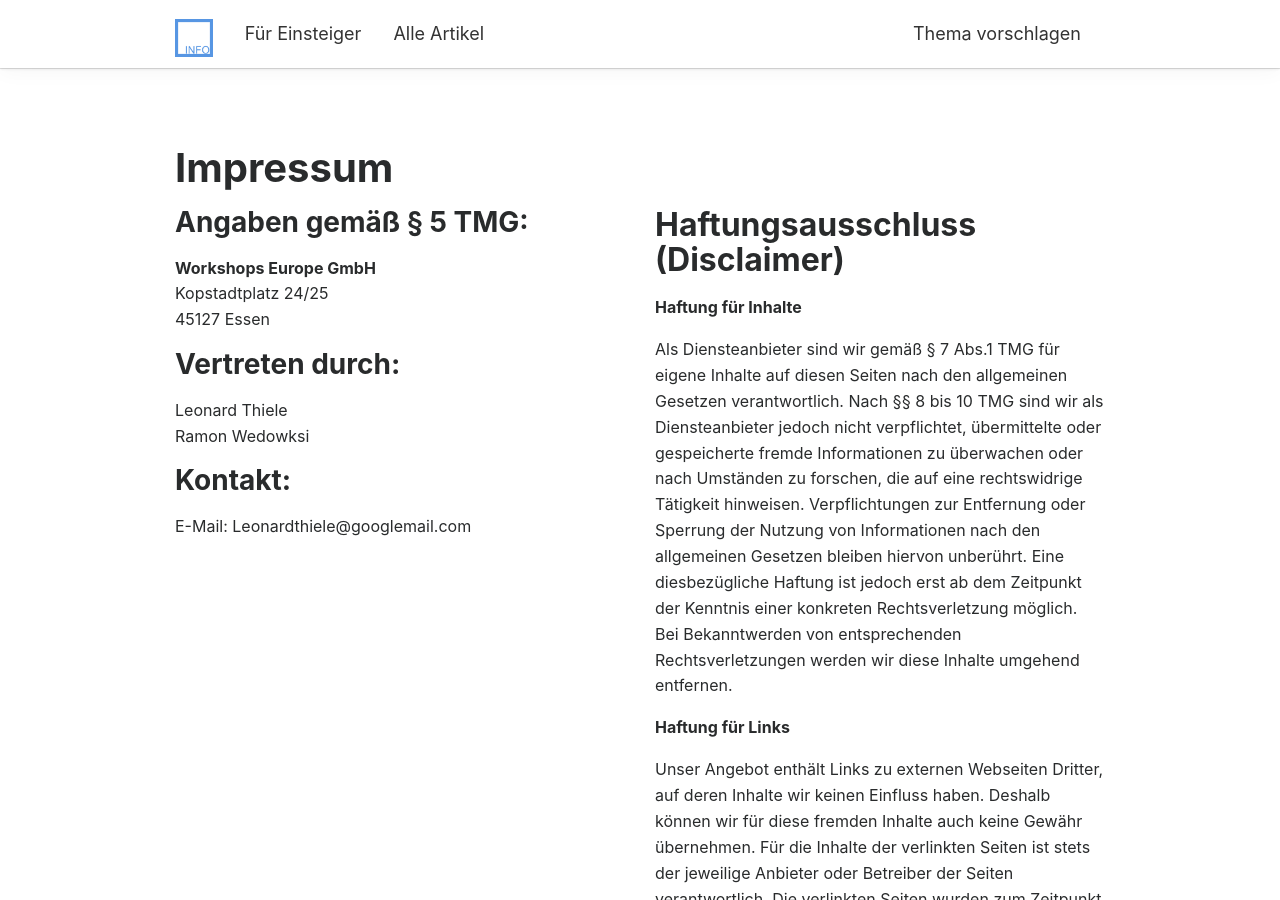
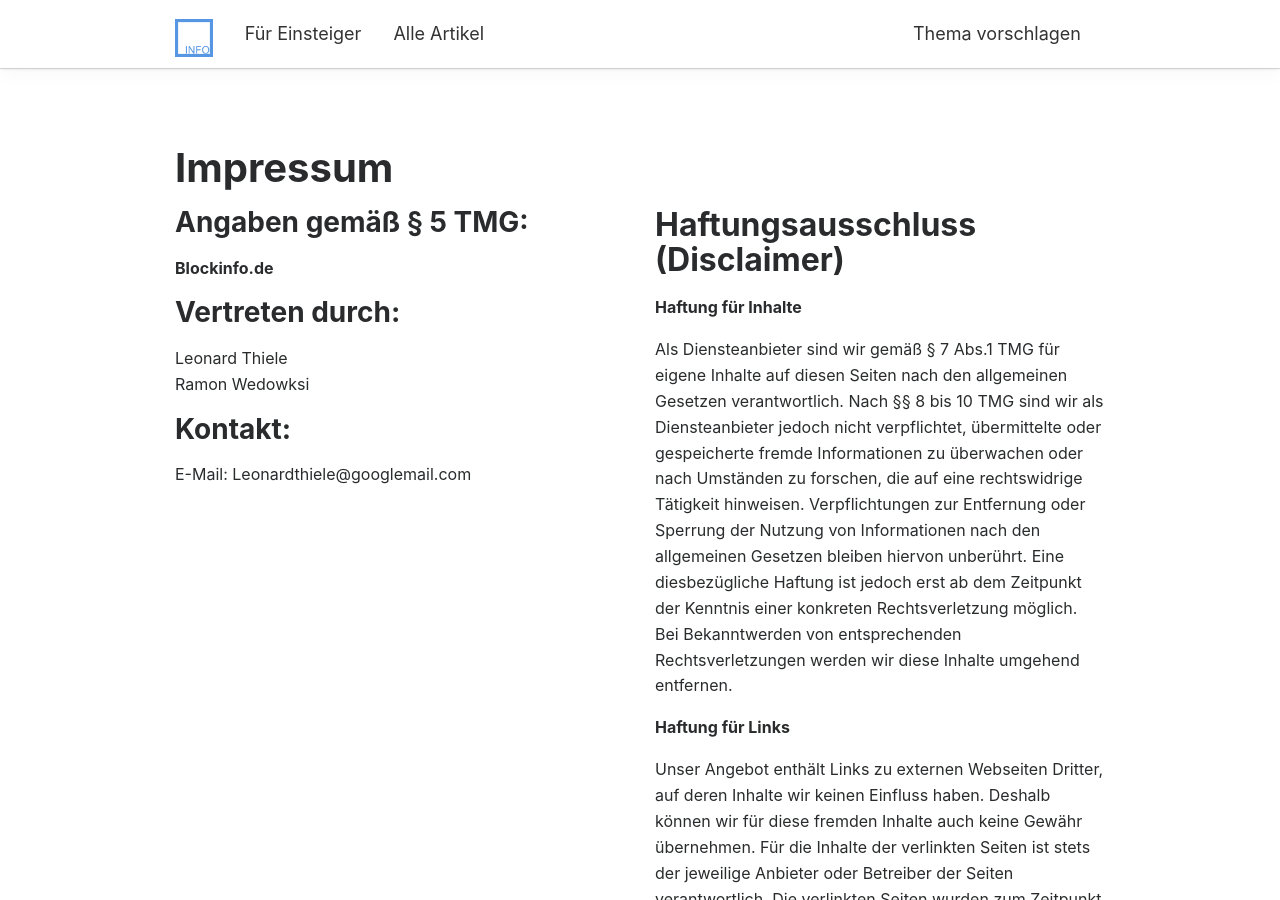
Before and after one commit to jossamarm/blockinfo.de, a Jekyll site: the page built from _pages/impressum.html, in a window 1280 px wide and 900 px high. Built offline with Jekyll 4.4.1, drawn with Linux system fonts in a browser that asks for light colours; nearby versions of some CDN libraries; comment, search, counter and statistics services are not loaded.

Commit message:
minor changes

```diff
--- a/_pages/impressum.html
+++ b/_pages/impressum.html
@@ -9,9 +9,7 @@ sitemap: false
   <div class="col-md-6">
     <h3>Angaben gemäß § 5 TMG:</h3>
     <p>
-      <strong>Workshops Europe GmbH</strong><br>
-      Kopstadtplatz 24/25<br>
-      45127 Essen<br>
+      <strong>Blockinfo.de</strong><br>
     </p>
 
     <h3>Vertreten durch:</h3>
--- a/artikel.html
+++ b/artikel.html
@@ -1,6 +1,6 @@
 ---
 title: Alle Artikel
-description: Hier gibt es aktuelle Artikel und Tutorials in deutscher Sprache, die dabei helfen ReactJS Projekte umzusetzen.
+description: Themen rund um Blockchain, einfach erklärt.
 noindex: false
 sitemap: true
 permalink: /artikel/
@@ -71,7 +71,7 @@ pagination:
 <div class="row">
   <div class="col-md-10">
     <br>
-    <p>Wir bei ReactX sind die deutsche Community zu ReactJS. Hier gibt es aktuelle Artikel und Tutorials in deutscher Sprache, die euch helfen eure React-Projekte umzusetzen. Unsere deutschen Autoren teilen in unterschiedlichen Tutorials ihre Erfahrungen mit euch und berichten von Neuigkeiten zum Thema ReactJS. Hilfreiche Artikel und verständliche Tutorials erwarten euch.</p>
+    <p>Die Themen rund um Blockchain werden immer alltäglicher und es kommen dabei viele Fragen auf. Wir versuchen mit Blockinfo.de eine Platform zu schaffen, auf der ihr ganz einfach verstehen könnt worum es sich bei Begriffen wie Blockchain, Cryptowährungen, dezentralen Netzwerken und vielem mehr handelt.</p>
     <br>
     <br>
   </div>
```
Also changed, not shown: _posts/2017-07-20-crytocurrencies.md (+1 -1 lines).
